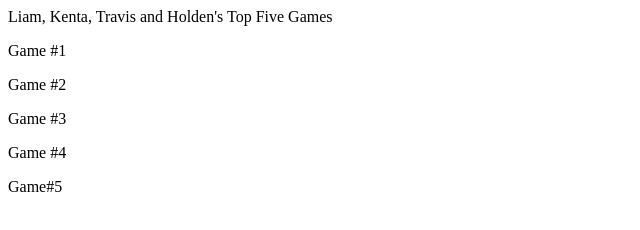
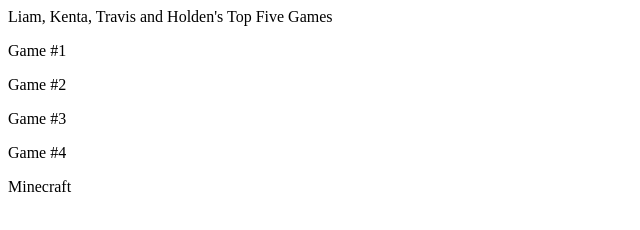
Before and after one commit to greatestdev100/top5-games, a plain HTML site: page index.html in a window 1280 px wide. Shown: the full height of the page, 0-640 px from the left. Drawn offline with Linux system fonts and the light colour scheme.

Commit message:
Update Game#5 to Minecraft in index.html
we can move around the order later

```diff
--- a/index.html
+++ b/index.html
@@ -9,5 +9,5 @@
   <p>
   Game #4
   <p>
-  Game#5
+  Minecraft
 </html>
```
